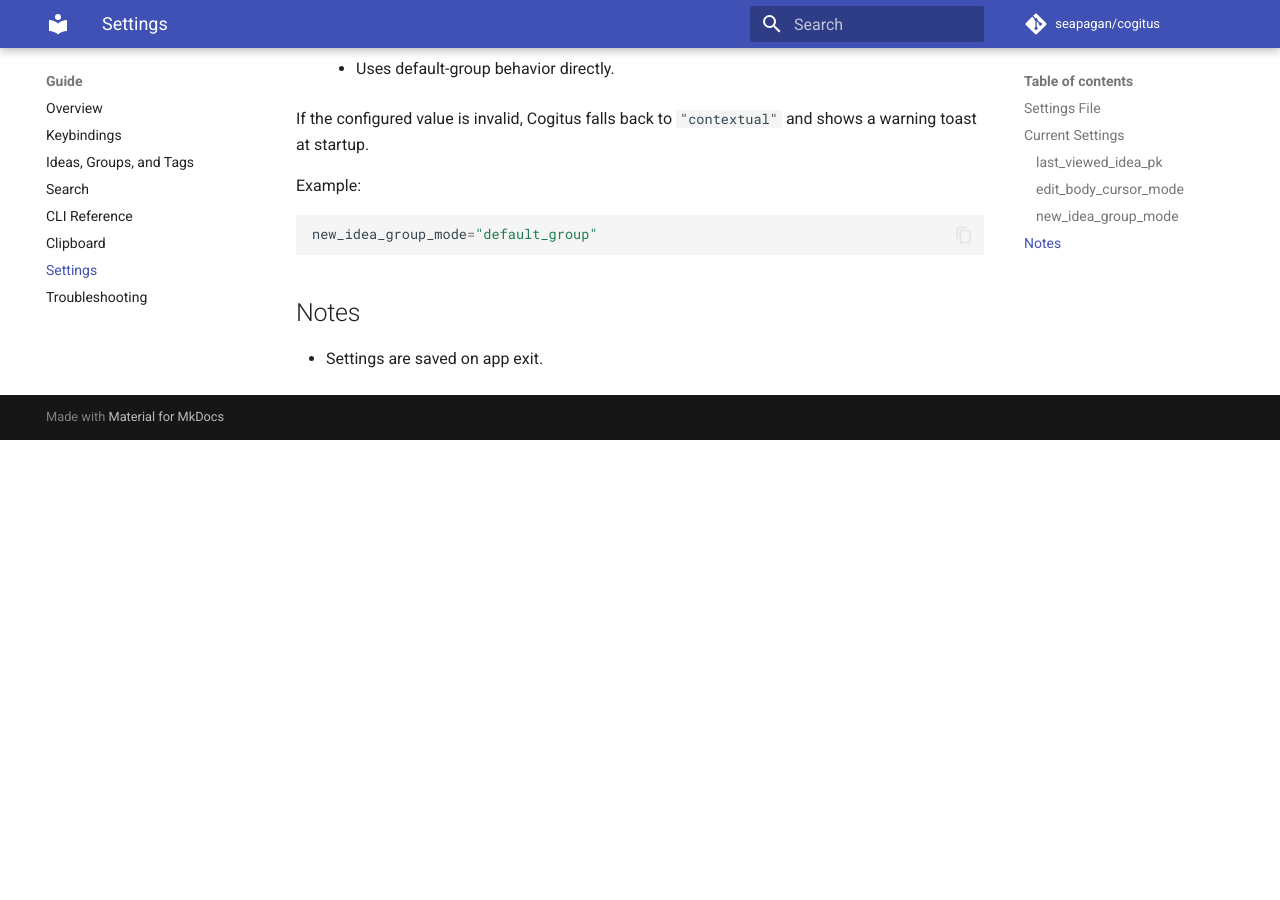
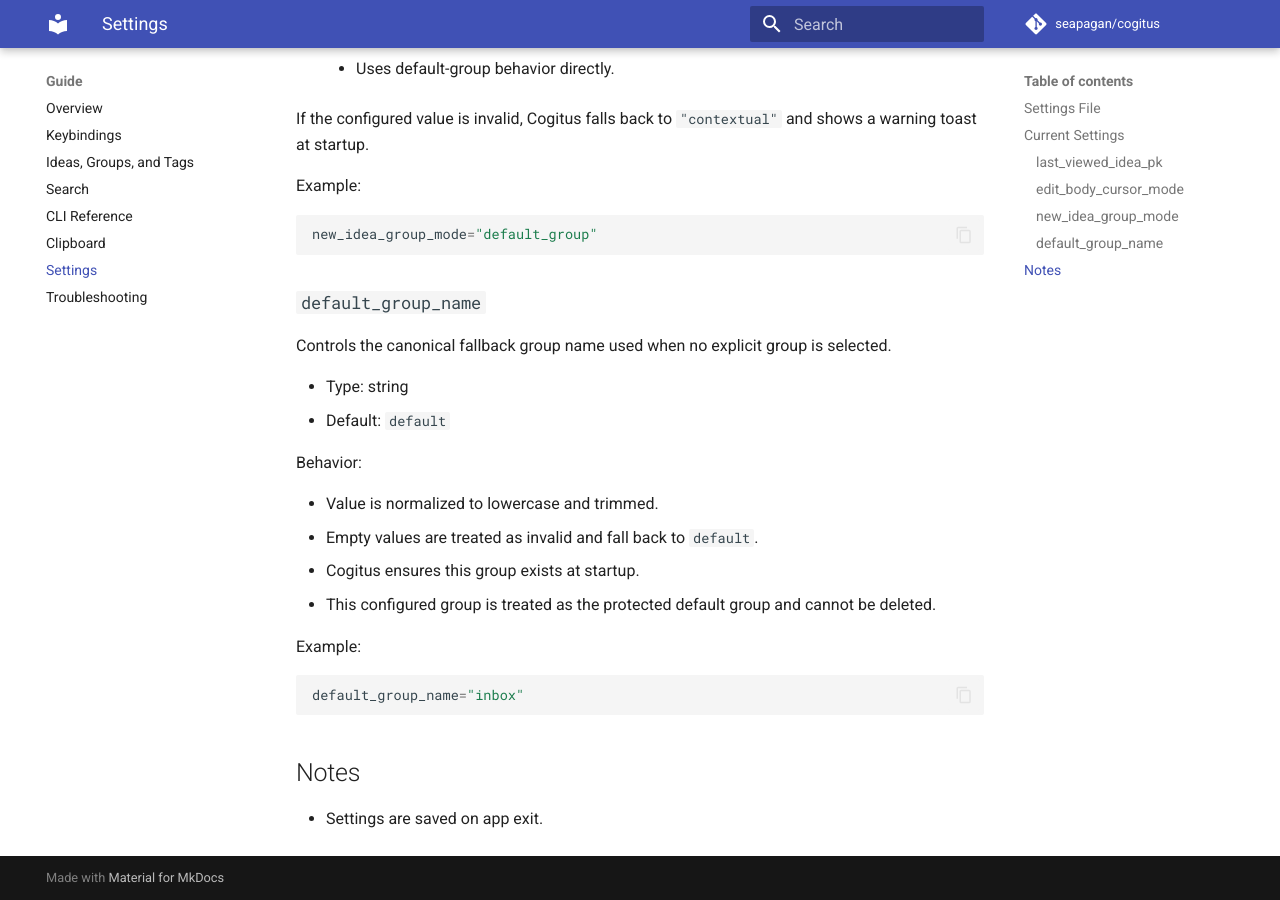
Before and after one commit to seapagan/cogitus, an MkDocs documentation site: the page built from docs/user-guide/settings.md, in a window 1280 px wide and 900 px high, scrolled down 1654 px. Built offline with MkDocs 1.6.1 and Material for MkDocs 9.7.7, drawn with Linux system fonts in a browser that asks for light colours; comment, search, counter and statistics services are not loaded; before the commit the page ends 2094 px from its top, so only the background shows below that.

Commit message:
document configurable default group setting

````diff
--- a/docs/user-guide/settings.md
+++ b/docs/user-guide/settings.md
@@ -68,6 +68,28 @@ Example:
 new_idea_group_mode="default_group"
 ```
 
+### `default_group_name`
+
+Controls the canonical fallback group name used when no explicit group is
+selected.
+
+- Type: string
+- Default: `default`
+
+Behavior:
+
+- Value is normalized to lowercase and trimmed.
+- Empty values are treated as invalid and fall back to `default`.
+- Cogitus ensures this group exists at startup.
+- This configured group is treated as the protected default group and cannot
+  be deleted.
+
+Example:
+
+```toml
+default_group_name="inbox"
+```
+
 ## Notes
 
 - Settings are saved on app exit.
````
Also changed, not shown: docs/user-guide/ideas-groups-tags.md (+5 -1 lines).
